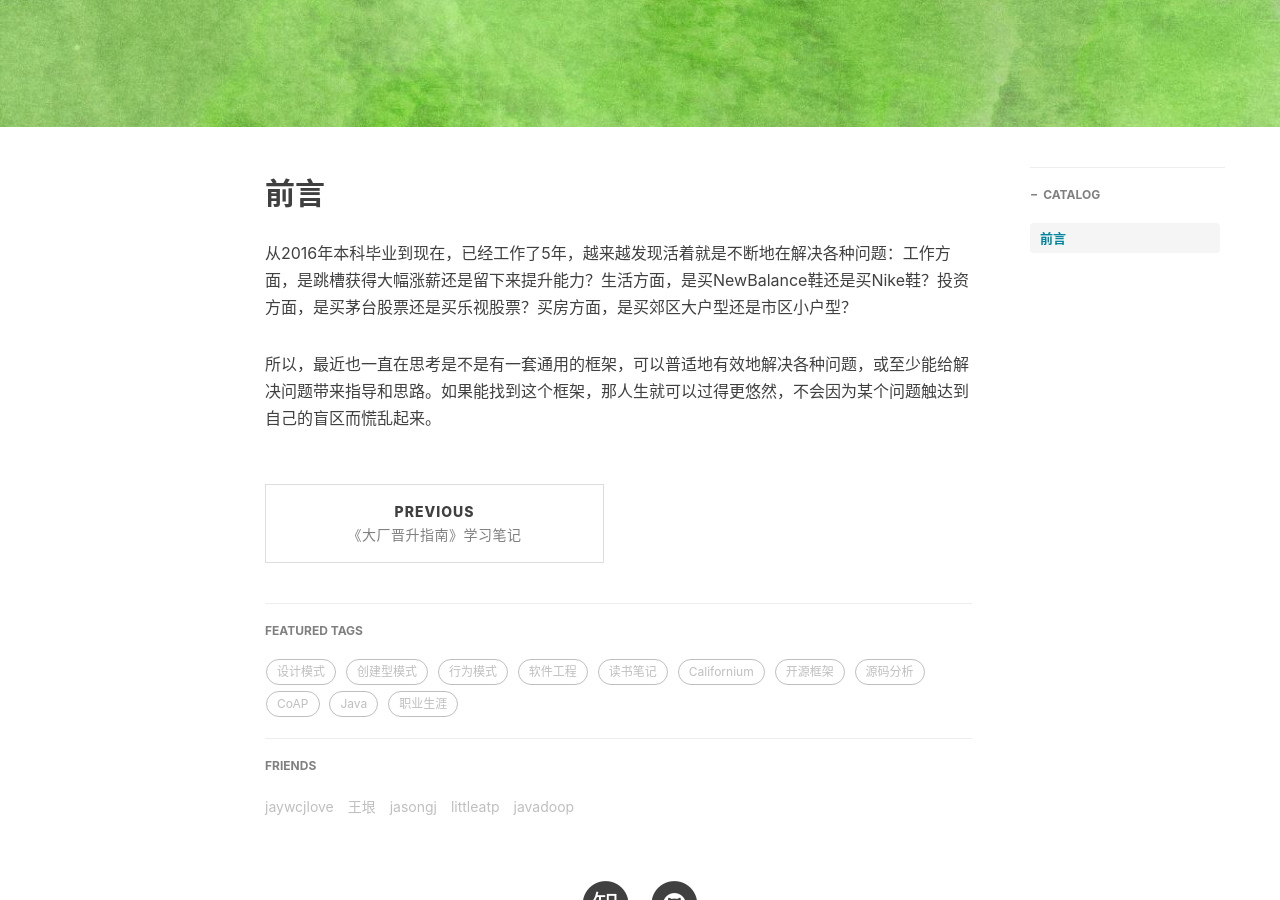
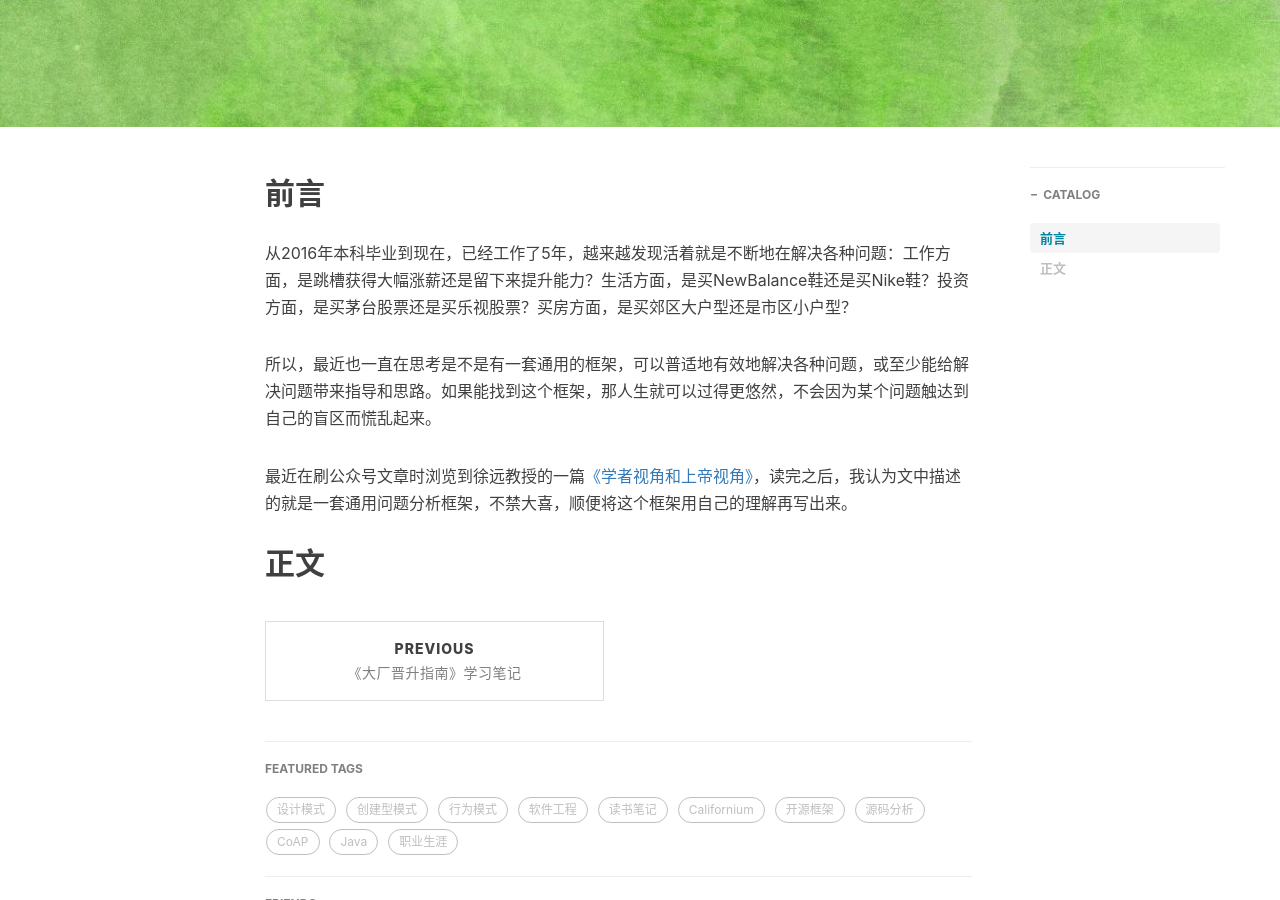
Before and after one commit to wudashan/wudashan.github.io, a Jekyll site: the page built from _posts/2021-06-26-problem-analysis-frame.markdown, in a window 1280 px wide and 900 px high, scrolled down 330 px. Built offline with Jekyll 4.4.1, drawn with Linux system fonts in a browser that asks for light colours; nearby versions of some CDN libraries; comment, search, counter and statistics services are not loaded.

Commit message:
no message

```diff
--- a/_posts/2021-06-26-problem-analysis-frame.markdown
+++ b/_posts/2021-06-26-problem-analysis-frame.markdown
@@ -15,3 +15,7 @@ tags:
 从2016年本科毕业到现在，已经工作了5年，越来越发现活着就是不断地在解决各种问题：工作方面，是跳槽获得大幅涨薪还是留下来提升能力？生活方面，是买NewBalance鞋还是买Nike鞋？投资方面，是买茅台股票还是买乐视股票？买房方面，是买郊区大户型还是市区小户型？
 
 所以，最近也一直在思考是不是有一套通用的框架，可以普适地有效地解决各种问题，或至少能给解决问题带来指导和思路。如果能找到这个框架，那人生就可以过得更悠然，不会因为某个问题触达到自己的盲区而慌乱起来。
+
+最近在刷公众号文章时浏览到徐远教授的一篇[《学者视角和上帝视角》](https://mp.weixin.qq.com/s?src=11&timestamp=1624698649&ver=3154&signature=aB01rQRx2B5mgLGSZpnzwxXPP2sWABPtSnEgyyj21F2W3LXz2WhktKfA-3Jnh1c6KqtsClYKKJQKzRXkDU1Liyh*cZ90lKpQEhruHY4vDxvVSdVIeBtHt0mLIpZTs76K&new=1)，读完之后，我认为文中描述的就是一套通用问题分析框架，不禁大喜，顺便将这个框架用自己的理解再写出来。
+
+# 正文
```
